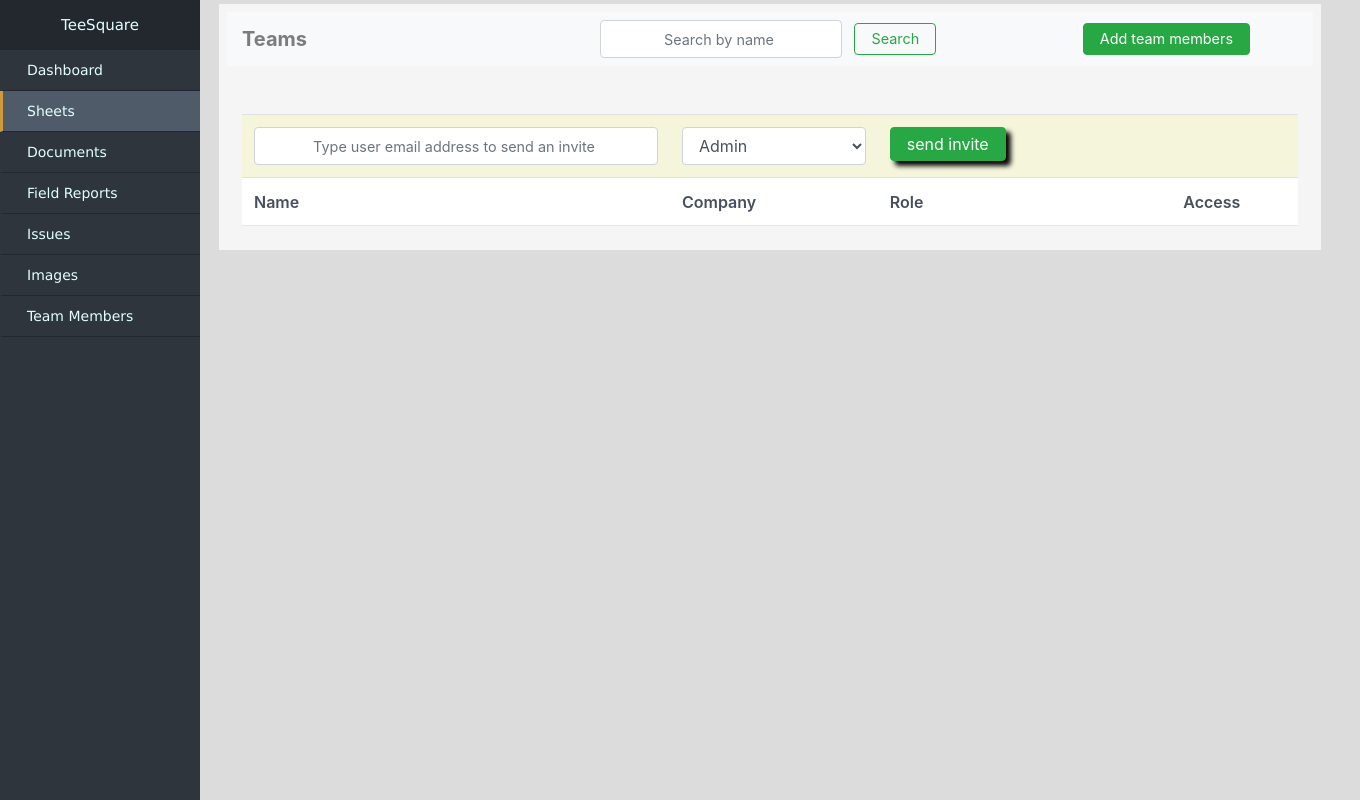
After one commit to mutumakeffa/TeeSquare, a Flask app: template templates/Teams.html in a window 1360 px wide. The commit adds this page. Run offline with Flask 2, Linux system fonts and the light colour scheme; the template is opened without the code that fills it, so the values that code supplies are empty; some libraries are stand-ins or nearby versions.

Commit message:
added team page

```diff
--- a/app2.py
+++ b/app2.py
@@ -30,7 +30,11 @@ def allowed_file(filename):
 
 
 # we import pymysql
+# this is a connector to our database
 import pymysql
+
+# make a connection to the database only once
+connection = pymysql.connect("localhost", "root", "", "datasuit_db")
 
 
 # make route aware of methods to be received
@@ -53,7 +57,7 @@ def addsheet():
 
         # once the file is saved, save the link to the db
         # now we want to save this data in the database hence we have to import pymysql as the connector to the sql -top
-        connection = pymysql.connect("localhost", "root", "", "datasuit_db")
+        # connection = pymysql.connect("localhost", "root", "", "datasuit_db")
 
         # connection has true or false connection
         # create a cursor and use it to execute SQL --- Cursor helps to execute sql
@@ -78,7 +82,7 @@ def addsheet():
 @app2.route('/sheetsDashboard')
 def sheets_dashboard():
     # first connect to the database using pymysql
-    connection = pymysql.connect("localhost", "root", "", "datasuit_db")
+    # connection = pymysql.connect("localhost", "root", "", "datasuit_db")
 
     # we now use the cursor function to execute on the database
     cursor = connection.cursor()
@@ -147,7 +151,7 @@ def login():
         email_add = request.form['email_add']
         password = request.form['password']
 
-        connection = pymysql.connect("localhost", "root", "", "datasuit_db")
+        # connection = pymysql.connect("localhost", "root", "", "datasuit_db")
 
         cursor = connection.cursor()
 
@@ -196,7 +200,7 @@ def add_projects():
             project_status = request.form['project_status']
             project_location = request.form['project_location']
 
-            connection = pymysql.connect("localhost", "root", "", "datasuit_db")
+            # connection = pymysql.connect("localhost", "root", "", "datasuit_db")
 
             cursor = connection.cursor()
             sql = """INSERT INTO tbl_projects (project_name, project_code, project_status, project_location, email_add) VALUES (%s, %s, %s, %s, %s)"""
@@ -283,6 +287,12 @@ def projects():
     else:
         return redirect('/login')
 
+
+@app2.route('/teams')
+def teams():
+    if request.method == 'POST':
+        return ('Teams.html')
+
 # make sure to add a logout link to the website to clear sessions
 @app2.route('/logout')
 def logout():
--- /dev/null
+++ b/templates/Teams.html
@@ -0,0 +1,251 @@
+<!DOCTYPE html>
+<html lang="en">
+<head>
+    <title>Dashboard</title>
+    <meta charset="UTF-8">
+    <meta name="viewport" content="width=device-width, initial-scale=1, shrink-to-fit=no">
+    <link rel="stylesheet" href="https://maxcdn.bootstrapcdn.com/bootstrap/4.1.0/css/bootstrap.min.css">
+    <script src="https://ajax.googleapis.com/ajax/libs/jquery/3.3.1/jquery.min.js"></script>
+    <script src="https://cdnjs.cloudflare.com/ajax/libs/popper.js/1.14.0/umd/popper.min.js"></script>
+    <script src="https://maxcdn.bootstrapcdn.com/bootstrap/4.1.0/js/bootstrap.min.js"></script>
+</head>
+<body>
+<div class="nav-side-menu">
+    <div class="brand">TeeSquare</div>
+    <!--  In Bootstrap, collapsibles are useful when you want to hide and show large amount of content. This is by inputing class collapse   -->
+    <!--  To control (show/hide) the collapsible content, add the data-toggle="collapse" attribute to an <a> or a <button> element. Then add the data-target="#id" attribute to connect the button with the collapsible content (<div id="demo">).  -->
+    <!-- <i class="toggle-btn" data-toggle="collapse" data-target="#menu-content"></i> -->
+    <img src="../static/menu_icon_3.png" alt="Main menu" class="toggle-btn" data-toggle="collapse"
+         data-target="#menu-content">
+    <div class="menu-list">
+        <ul id="menu-content" class="menu-content collapse out">
+            <li>
+                <a href="/Dashboard" class="pl-4"> Dashboard </a>
+            </li>
+
+            <li class="active">
+                <a href="/sheetsDashboard" class="pl-4"> Sheets </a>
+            </li>
+
+            <li>
+                <a href="#" class="pl-4"> Documents </a>
+            </li>
+
+            <li>
+                <a href="#" class="pl-4"> Field Reports </a>
+            </li>
+
+            <li>
+                <a href="#" class="pl-4"> Issues </a>
+            </li>
+
+            <li>
+                <a href="#" class="pl-4"> Images </a>
+            </li>
+
+            <li>
+                <a href="#" class="pl-4"> Team Members</a>
+            </li>
+        </ul>
+    </div>
+</div>
+
+<!-- Div for the main section -->
+<!-- This is where most of the elements will be -->
+
+<div class="container" id="main_section">
+    <main class="m-1 p-2" style="background:whitesmoke; color: #555555;">
+        <nav class="navbar navbar-light bg-light p-0 ">
+            <div class="container-fluid">
+                        <span class="navbar-text">
+                            <h5 class=" p-0 m-0" style="font-weight: bold">Teams</h5>
+                        </span> <br>
+                <span class="navbar-text">
+                            <form action="/search" method="post" class="form-inline p-0 m-0 justify-content-center">
+                            <div>
+                                <input class="form-control  form-group-lg mr-sm-2 p-1 pl-2 pr-2" type="search"
+                                       placeholder="Search by name" aria-label="Search"
+                                       style="text-align: center; font-size: .9rem; " name="search">
+                                <button class="btn btn-outline-success my-2 my-sm-0 p-1 pl-3 pr-3" type="submit"
+                                        style="font-size: .9rem">Search</button>
+                            </div>
+                            </form>
+                        </span>
+                <span class="navbar-text">
+                            <button class="btn btn-success p-1 pl-3 pr-3 mr-5" style="font-size: .9rem"
+                                    data-toggle="modal" data-target="#myModal">Add team members</button>
+                        </span>
+            </div>
+        </nav>
+
+
+        <form action="">
+            <div class="container mt-5 table-responsive">
+                <table class="table "
+                       style="color: #8595A1; font-size: 16px; box-shadow: inset 0 -1px 0 0 #E0E7ED; background: white;">
+                    <thead>
+                    <tr style="background-color: beige">
+                        <td><input class="form-control  form-group-lg mr-sm-2 p-2 pl-2 pr-2" type="search"
+                                   placeholder="Type user email address to send an invite" aria-label="Search"
+                                   style="text-align: center; font-size: .9rem; " name="search"></td>
+                        <td>
+                            <select name="tag" id="Tag" class="form-control">
+                                <option selected>Admin</option>
+                                <option>Member</option>
+                                <option>Other</option>
+                            </select>
+                        </td>
+                        <td>
+                            <button class="btn btn-success p-1 pl-3 pr-3 mr-5" style="box-shadow: .3em .3em .3em black">
+                                send invite
+                            </button>
+                        </td>
+                        <td></td>
+                    </tr>
+                    <tr style="color: #474e5d; font-weight: 600">
+                        <td>Name</td>
+                        <td>Company</td>
+                        <td>Role</td>
+                        <td>Access</td>
+                    </tr>
+                    </thead>
+
+                    {% for row in data %}
+                        <tr>
+                            <td style="font-weight: 600;"> {{ row[1] }}</td>  <!-- name -->
+                            <td> {{ row[2] }}</td>   <!-- Role-->
+                            <td>12</td> <!-- company -->
+                            <td> {{ row[3] }}</td> <!-- Access-->
+                        </tr>
+                    {% endfor %}
+                </table>
+            </div>
+        </form>
+        <!-- End of Projects Table -->
+    </main>
+</div>
+</body>
+
+<!-- CSS styles are added below -->
+<style>
+    .nav-side-menu {
+        overflow: auto;
+        font-family: verdana;
+        font-size: 14px;
+        font-weight: 200;
+        background-color: #2e353d;
+        position: fixed;
+        top: 0px;
+        width: 200px;
+        height: 100%;
+        color: #e1ffff;
+        margin-left: 0px;
+    }
+
+    .nav-side-menu .brand {
+        background-color: #23282e;
+        line-height: 50px;
+        display: block;
+        text-align: center;
+        font-size: 15px;
+    }
+
+    .nav-side-menu .toggle-btn {
+        display: none;
+    }
+
+    .nav-side-menu ul, .nav-side-menu li {
+        list-style: none;
+        padding: 0px;
+        margin: 0 auto;
+        line-height: 40px;
+        cursor: pointer;
+    }
+
+    .nav-side-menu ul .active,
+    .nav-side-menu li .active {
+        border-left: 3px solid #d19b3d;
+        background-color: #4f5b69;
+    }
+
+    .nav-side-menu li {
+        padding-left: 0px;
+        border-left: 3px solid #2e353d;
+        border-bottom: 1px solid #23282e;
+    }
+
+    .nav-side-menu li a {
+        text-decoration: none;
+        color: #e1ffff;
+        display: block; /*this element will increase the clickable area */
+    }
+
+    .nav-side-menu li:hover {
+        border-left: 3px solid #d19b3d;
+        background-color: #4f5b69;
+        -webkit-transition: all 1s ease;
+        -moz-transition: all 1s ease;
+        -o-transition: all 1s ease;
+        -ms-transition: all 1s ease;
+        transition: all 1s ease;
+    }
+
+    @media (max-width: 767px) {
+        .nav-side-menu {
+            position: relative;
+            width: 100%;
+            margin-bottom: 10px;
+        }
+
+        .nav-side-menu .toggle-btn {
+            display: block;
+            cursor: pointer;
+            position: absolute;
+            right: 10px;
+            top: 2px;
+            z-index: 10 !important;
+            padding: 8px;
+            padding-bottom: 0px;
+            margin-bottom: 10px;
+            /*background-color: #ffffff;*/
+            /*color: #000;*/
+            width: 50px;
+            /*text-align: center;*/
+        }
+
+        .brand {
+            text-align: left !important;
+            font-size: 22px;
+            padding-left: 20px;
+            line-height: 50px !important;
+        }
+
+        main {
+            /*margin: 50px;*/
+            background-color: white;
+            margin-left: -200px;
+        }
+
+    }
+
+    @media (min-width: 767px) {
+        .nav-side-menu .menu-list .menu-content {
+            display: block;
+        }
+
+        #main_section {
+            margin-left: 200px;
+        }
+
+    }
+
+    body {
+        margin: 0px;
+        padding: 0px;
+        background: #DCDCDC;
+
+    }
+
+</style>
+
+</html>
```
Also changed, not shown: templates/Dashboard2.html (+49 -13 lines), templates/layout.html (added, +186 -0 lines), templates/main_testing_components.html (+11 -4 lines), static/blueprint.svg (added), static/file.svg (added), static/pdf.svg (added), static/team.svg (added).
